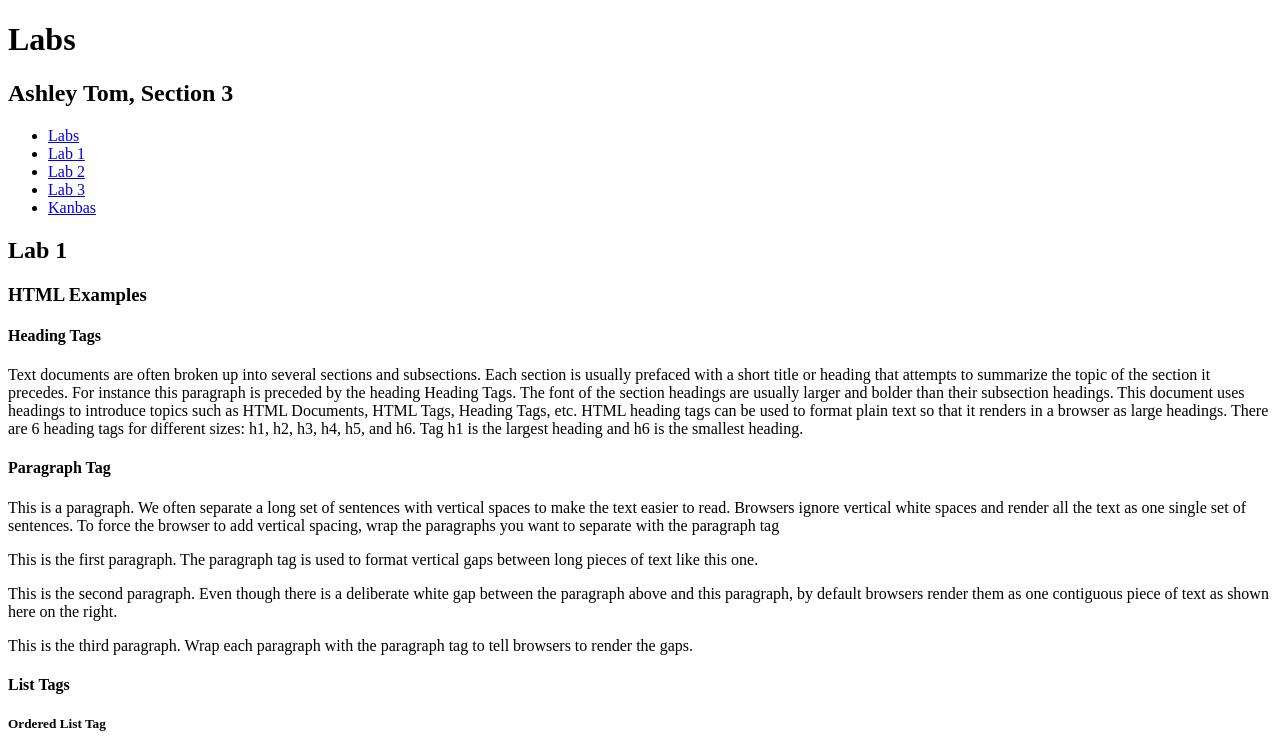
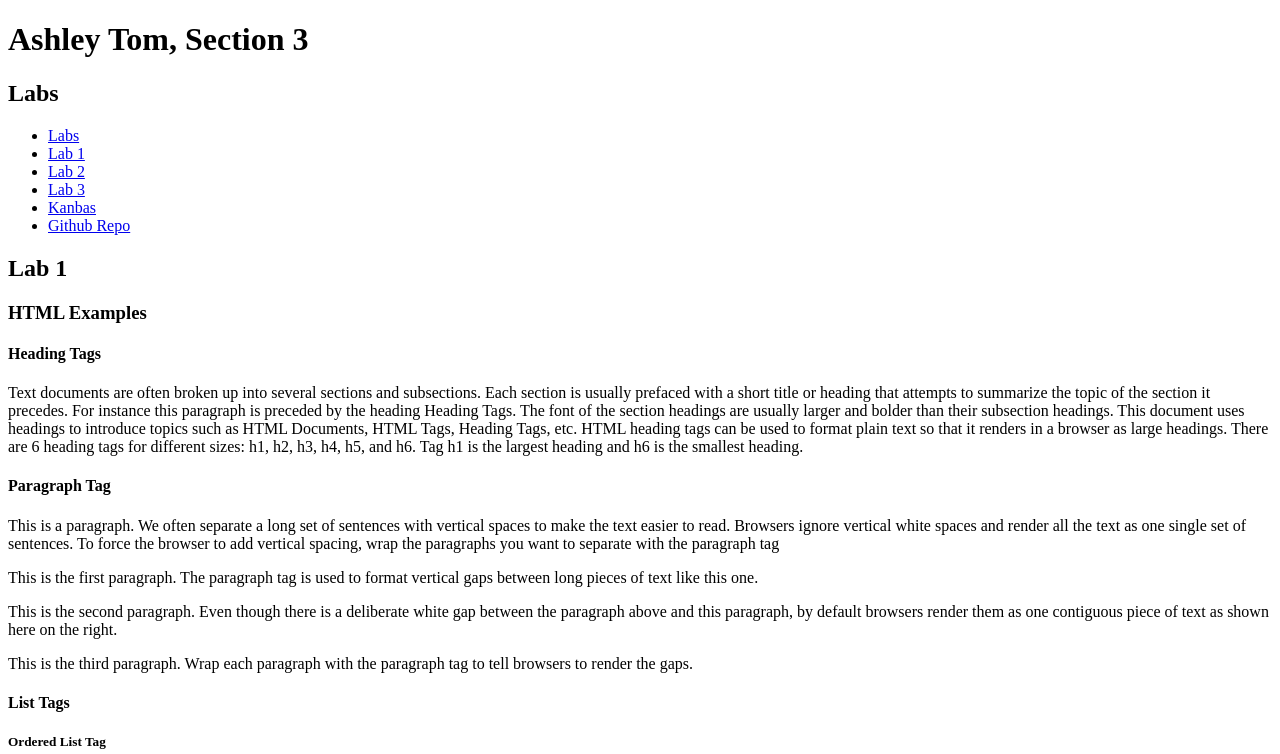
Before and after one commit to ashteatom/kanbas-react-web-app, a React (Create React App) app: page /#/Labs/Lab1 in a window 1280 px wide. Shown: the top 754 px of the page. Built offline with nearby package versions, Linux system fonts and the light colour scheme.

Commit message:
Last Touches

```diff
--- a/src/Labs/TOC.tsx
+++ b/src/Labs/TOC.tsx
@@ -7,6 +7,7 @@
         <li><Link id="wd-a2" to="/Labs/Lab2">Lab 2</Link></li>
         <li><Link id="wd-a3" to="/Labs/Lab3">Lab 3</Link></li>
         <li><Link id="wd-k" to="/Kanbas">Kanbas</Link></li>
+        <li><Link id= "wd-github" to ="https://github.com/ashteatom/kanbas-react-web-app/tree/master">Github Repo</Link></li>
       </ul>
     );
   }
--- a/src/Labs/index.tsx
+++ b/src/Labs/index.tsx
@@ -6,8 +6,8 @@
 export default function Labs() {
     return(
         <div id = "wd-labs">
-            <h1>Labs</h1>
-            <h2>Ashley Tom, Section 3</h2>
+            <h1>Ashley Tom, Section 3</h1>
+            <h2>Labs</h2>
             <TOC />
             <Routes>
                 <Route path="/" element={<Navigate to="Lab1" />} />
```
Also changed, not shown: 1 other file (tests, documents, lock files or other folders).
